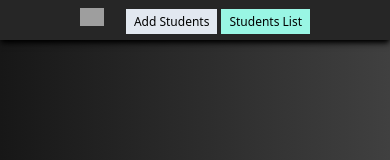
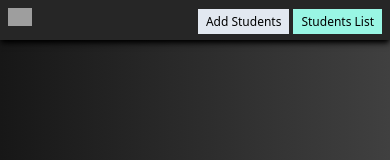
Before and after one commit to fercast711/MERN-STACK-SUMADI, a React (Create React App) app in the folder client/: page / in a window 390 px wide. Shown: the top 160 px of the page. Built offline with nearby package versions, Linux system fonts and the light colour scheme; no server answers; grey boxes are pictures that could not be loaded.

Commit message:
test complete logic and design

```diff
--- a/client/src/components/NavBar.js
+++ b/client/src/components/NavBar.js
@@ -2,7 +2,7 @@ import { Link } from "react-router-dom"
 
 const NavBar = () => {
   return (
-    <div className="bg-neutral-800 flex justify-between px-20 py-2  w-screen fixed shadow-md shadow-black">
+    <div className="bg-neutral-800 flex justify-between px-20 sm:px-2 py-2  w-screen fixed shadow-md shadow-black">
         <Link to="https://sumadi.net/es/" target="_blank">
             <img className="w-6" src="https://res.cloudinary.com/dnazobcrv/image/upload/v1677041014/hola/1622753175184_ybe0mn.jpg"/>
         </Link>
```
